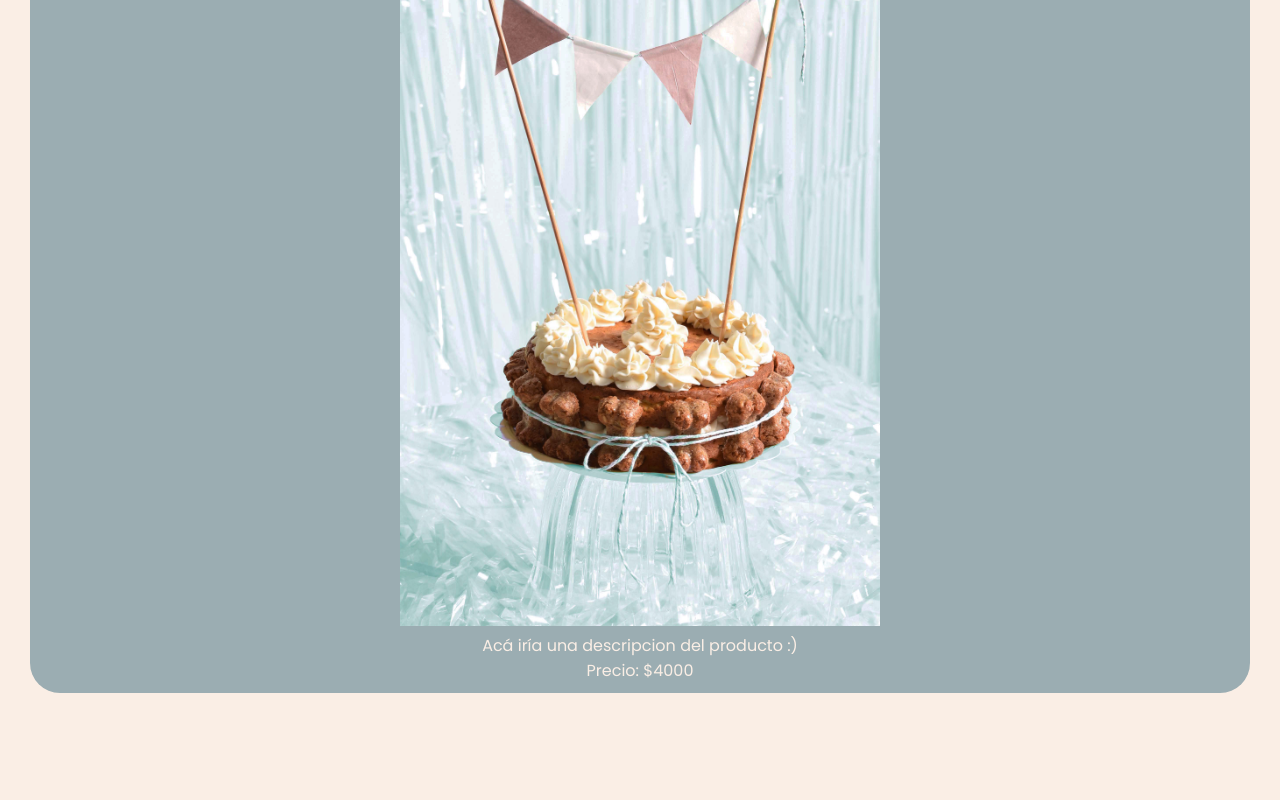
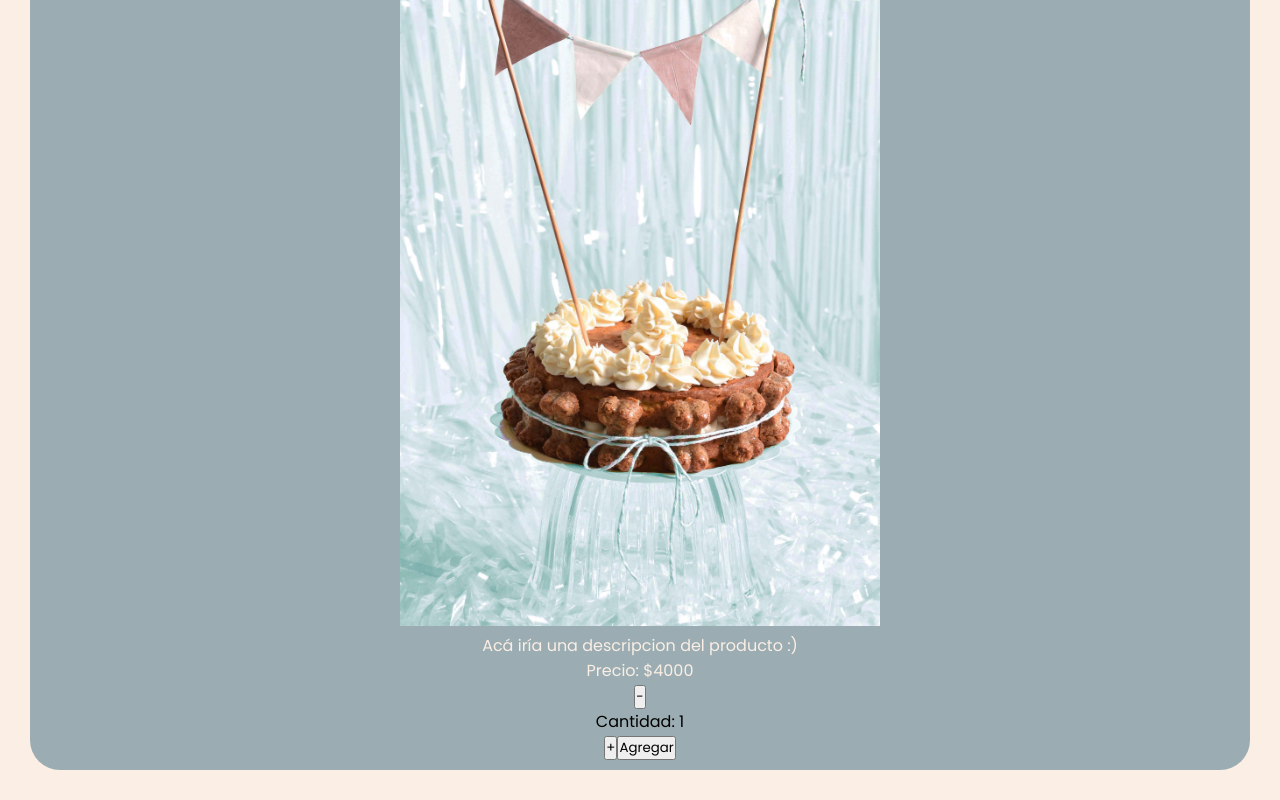
Before and after one commit to Gi-Auzoberry/Final-React-Auzoberry, a React (Vite) app: page /item/1 in a window 1280 px wide. Shown: the part 305-1105 px from the top of the page. Before the commit the page ends 1028 px from the top, so only its background shows below. Built offline with nearby package versions, Linux system fonts and the light colour scheme.

Commit message:
item count

```diff
--- a/src/componentes/ItemCount/ItemCount.jsx
+++ b/src/componentes/ItemCount/ItemCount.jsx
@@ -1,7 +1,7 @@
 import { useState } from "react";
 
 
-const ItemCount = () => {
+const ItemCount = ({agregar}) => {
 
     const[contador, setContador] = useState(1);
 
@@ -19,11 +19,12 @@ const ItemCount = () => {
     }
 
   return (
-    <div>
+    <>
         <button onClick={decrementar}> - </button>
         <p> Cantidad: {contador} </p>
         <button onClick={incrementar}> + </button>
-    </div>
+        <button onClick={() => agregar(contador)}> Agregar </button>
+    </>
   )
 }
 
--- a/src/componentes/ItemDetail/ItemDetail.jsx
+++ b/src/componentes/ItemDetail/ItemDetail.jsx
@@ -1,12 +1,30 @@
+import { useState } from 'react';
+import { Link } from 'react-router-dom';
+import ItemCount from '../ItemCount/ItemCount';
 import './ItemDetail.css';
 
 const ItemDetail = ({nombre, img, descripcion, precio}) => {
+
+  const [agregarCant, setAgregarCant]= useState(0);
+
+  //FUNCION PARA MODIFICAR LUEGO. A VER QUE ONDA :
+  const handleCant = (cantidad) => {
+    setAgregarCant(cantidad);
+
+    console.log(`Esto lo sacare luego, pero se agregaron ${cantidad} de produtos`)
+  }
+
   return (
     <div className='contenedorDetalle' >
         <h3 className='colorDetalle' > {nombre} </h3>
         <img src={img} alt={nombre} />
         <p className='colorDetalle' > {descripcion} </p>
         <p className='colorDetalle' > Precio: ${precio} </p>
+
+        {
+          agregarCant > 0 ? (<Link to= "/cart">Finalizar Compra</Link>) : (<ItemCount agregar={handleCant} />)
+        }
+
     </div>
   )
 }
```
